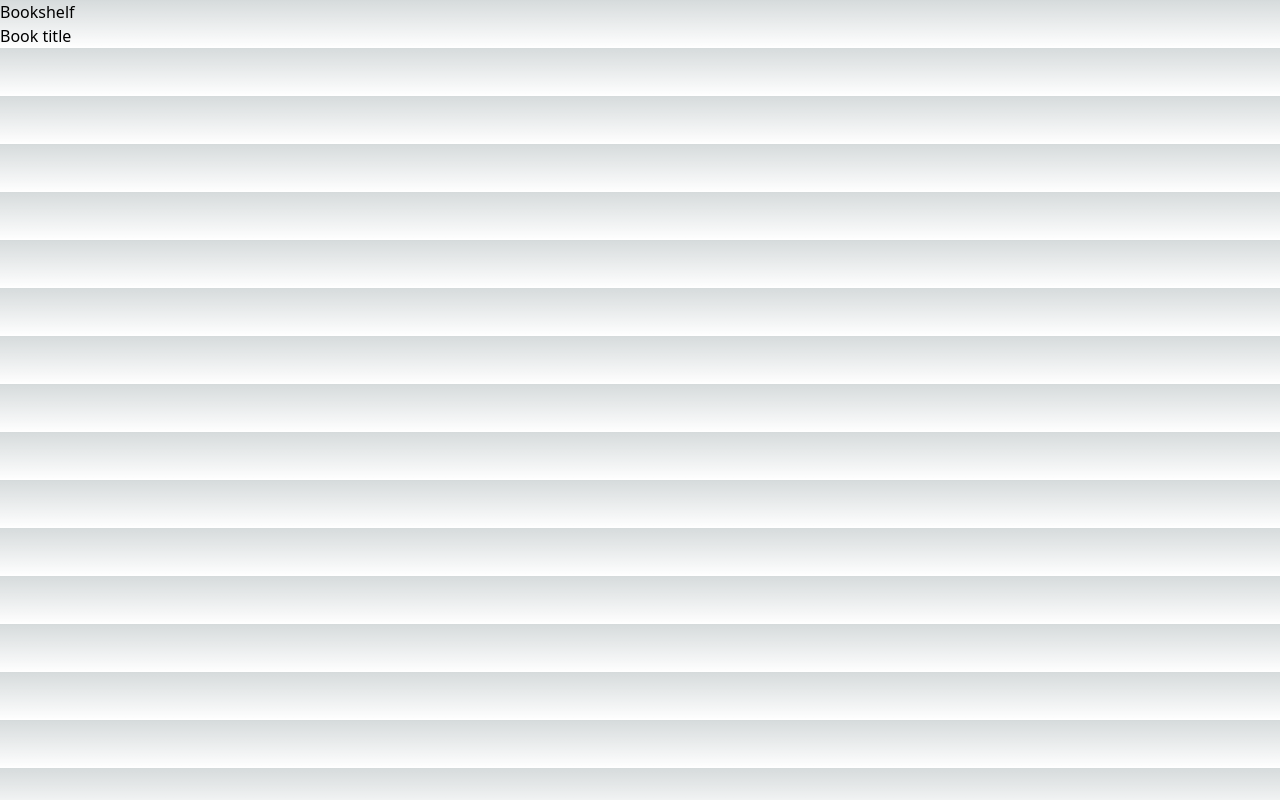
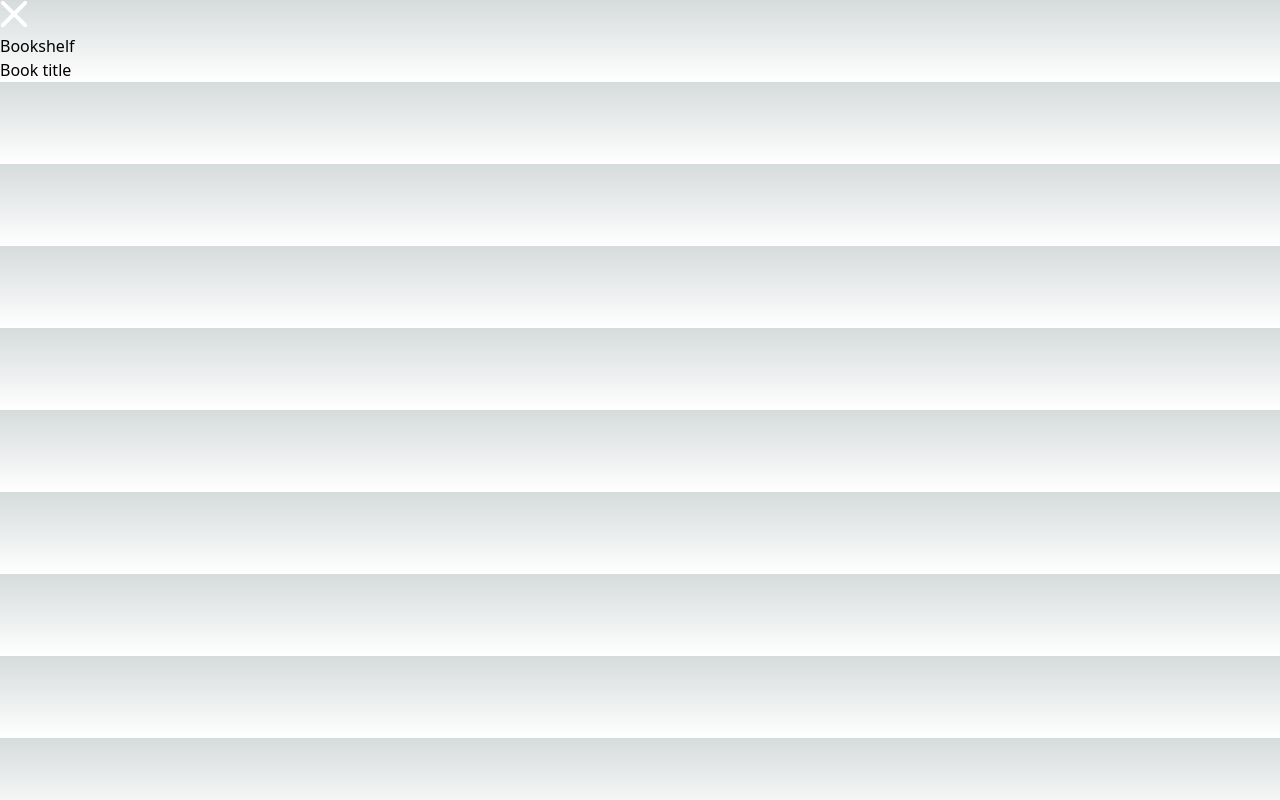
Before and after one commit to sandro-sikic/spark, a Next.js app in the folder frontend/: page /bookshelf in a window 1280 px wide. Built offline with nearby package versions, Linux system fonts and the light colour scheme.

Commit message:
feat: added back button to bookshelf

```diff
--- a/frontend/src/pages/bookshelf.tsx
+++ b/frontend/src/pages/bookshelf.tsx
@@ -1,8 +1,10 @@
 import Book from '@/components/Book';
+import BackButton from '@/components/BackButton';
 
 export default function Bookshelf() {
 	return (
 		<div>
+			<BackButton />
 			<h1>Bookshelf</h1>
 
 			<div>
```
